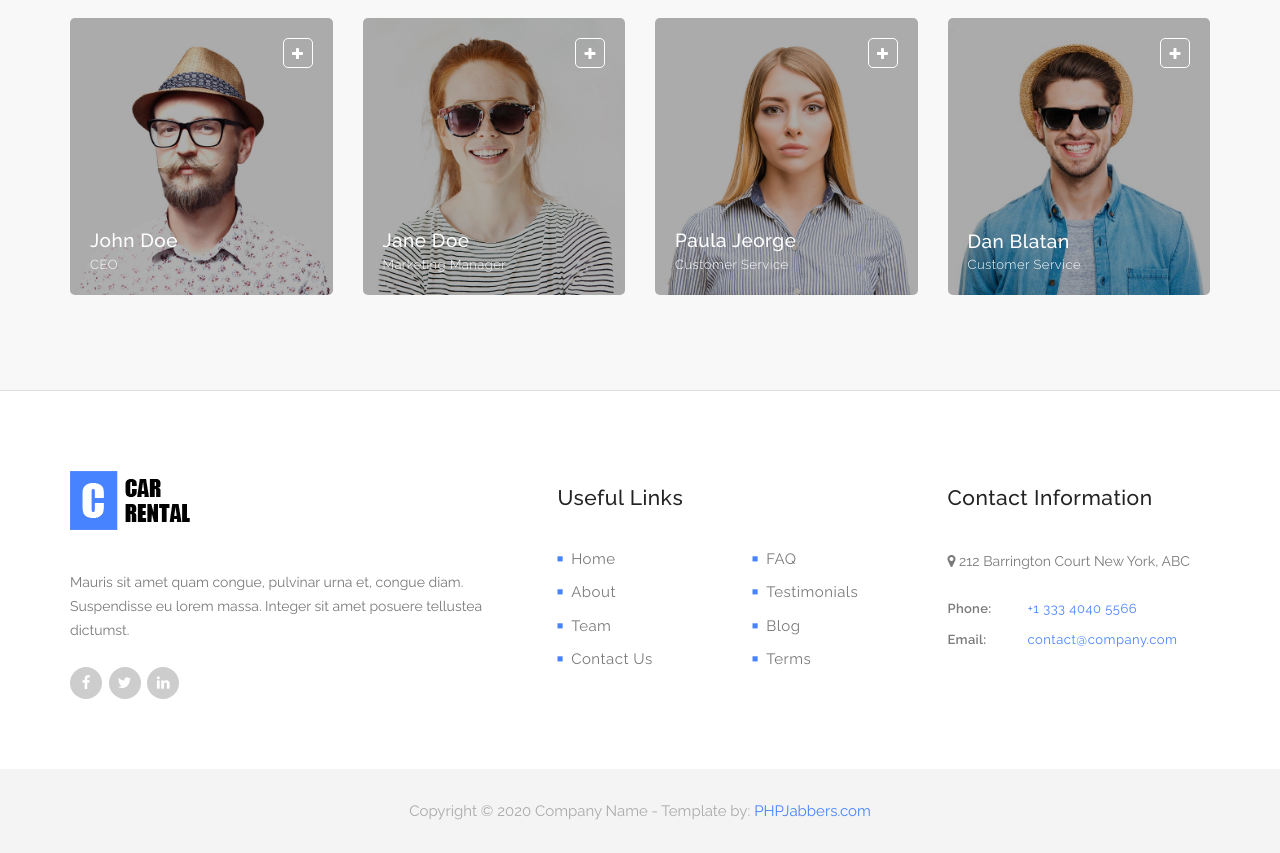
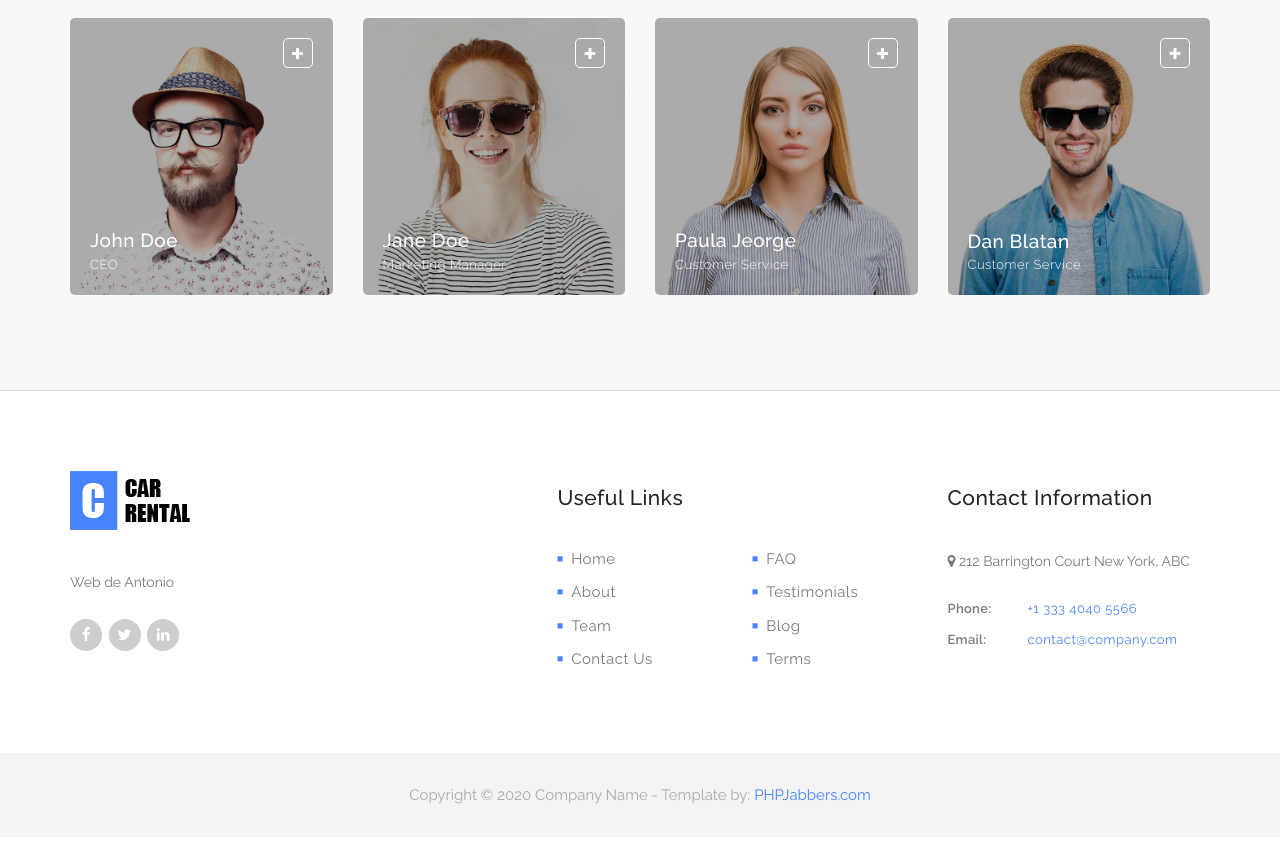
Before and after one commit to antndz/SQLData, a plain HTML site: page contact.html in a window 1280 px wide. Shown: the part 1038-1891 px from the top of the page. Drawn offline with nearby package versions, Linux system fonts and the light colour scheme.

Commit message:
add(task-2):apply changes

```diff
--- a/contact.html
+++ b/contact.html
@@ -208,7 +208,7 @@
                         <div class="logo">
                             <img src="img/footer_logo.png" alt="Venue Logo">
                         </div>
-                        <p>Mauris sit amet quam congue, pulvinar urna et, congue diam. Suspendisse eu lorem massa. Integer sit amet posuere tellustea dictumst.</p>
+                        <p>Web de Antonio</p>
                         <ul class="social-icons">
                             <li>
                                 <a href="#"><i class="fa fa-facebook"></i></a>
```
Also changed, not shown: index.html (+1 -1 lines).
